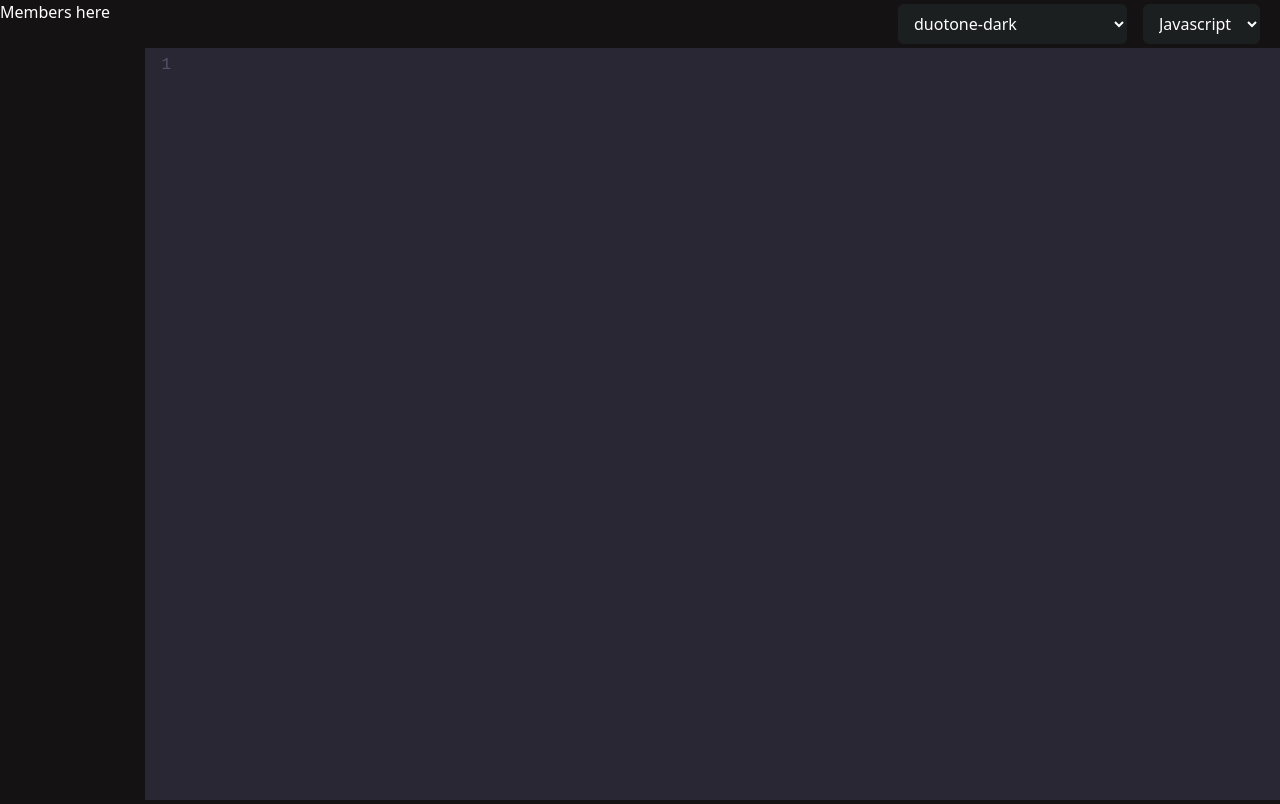
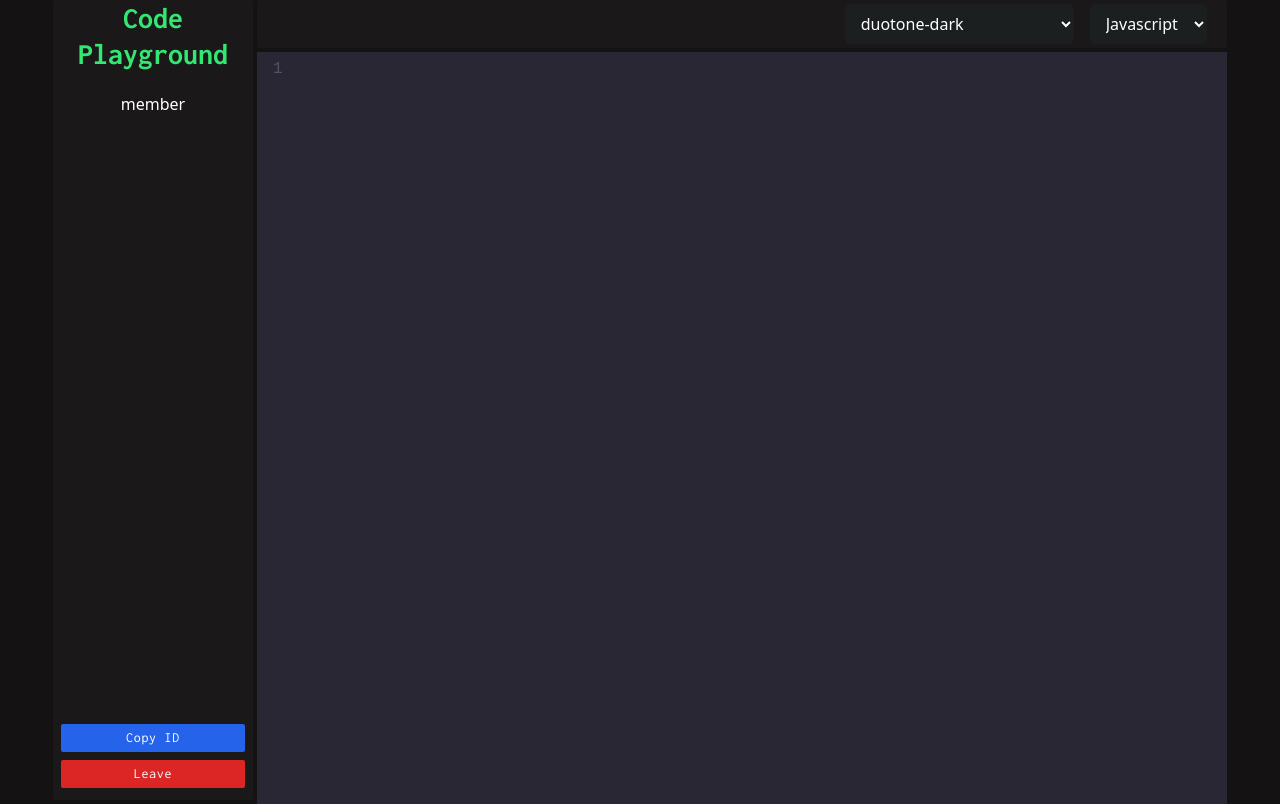
Before and after one commit to gaurav-goswami/Code-Playground, a React (Vite) app in the folder client/: page /playground/1 in a window 1280 px wide. Built offline with nearby package versions, Linux system fonts and the light colour scheme.

Commit message:
add codeMembers and update ui changes

```diff
--- a/client/index.html
+++ b/client/index.html
@@ -2,7 +2,6 @@
 <html lang="en">
   <head>
     <meta charset="UTF-8" />
-    <link rel="icon" type="image/svg+xml" href="/vite.svg" />
     <meta name="viewport" content="width=device-width, initial-scale=1.0" />
     <title>Code Playground</title>
   </head>
--- a/client/src/Components/Editor/CodeMembers.tsx
+++ /dev/null
@@ -1,13 +0,0 @@
-import React from "react";
-
-const CodeMembers: React.FC = () => {
-  return (
-    <>
-      <div className="w-[150px] h-full">
-        <span className="text-white">Members here</span>
-      </div>
-    </>
-  );
-};
-
-export default CodeMembers;
--- a/client/src/Components/Editor/Editor.tsx
+++ b/client/src/Components/Editor/Editor.tsx
@@ -56,8 +56,8 @@ const Editor: React.FC = () => {
   }, [editorOption]);
 
   return (
-    <div className="lg:w-11/12 h-screen w-screen">
-      <div className="h-[6%] w-full py-1 flex gap-4 px-5 justify-end">
+    <div className="lg:w-11/12 h-screen w-screen mx-auto flex flex-col gap-1">
+      <div className="h-max w-full py-1 flex gap-4 px-5 justify-end items-center bg-[#1a1818] rounded-sm">
 
         {/* theme select options */}
         <Select name="theme" change={handleOptionChange}>
--- /dev/null
+++ b/client/src/Components/Member/CodeMembers.tsx
@@ -0,0 +1,25 @@
+import React from "react";
+import CTAButton from "../Button/CTAButton";
+
+const CodeMembers: React.FC = () => {
+  return (
+    <>
+      <div className="w-[220px] max-h-full md:flex hidden flex-col bg-[#1a1818] px-1 rounded-sm">
+        <div className="flex w-full flex-1 flex-col overflow-y-scroll gap-5">
+          <h2 className="text-center font-inconsolata text-3xl font-bold text-[#33e872]">
+            Code Playground
+          </h2>
+          <div className="flex flex-wrap gap-3 items-center justify-center">
+            <p className="text-white">member</p>
+          </div>
+        </div>
+        <div className="flex flex-col gap-2 w-full p-1 h-[10%]">
+          <CTAButton style="text-sm border-none bg-blue-600 text-white hover:bg-blue-700">Copy ID</CTAButton>
+          <CTAButton style="text-sm bg-red-600 border-none text-white hover:bg-red-700">Leave</CTAButton>
+        </div>
+      </div>
+    </>
+  );
+};
+
+export default CodeMembers;
--- /dev/null
+++ b/client/src/Components/Member/Member.tsx
@@ -0,0 +1,11 @@
+import React from 'react'
+
+const Member : React.FC = () => {
+  return (
+    <>
+
+    </>
+  )
+}
+
+export default Member
--- a/client/src/Components/Select/Select.tsx
+++ b/client/src/Components/Select/Select.tsx
@@ -6,7 +6,7 @@ const Select: React.FC<ISelect> = (props) => {
 
   return (
     <>
-      <select name={name} onChange={change} className="px-3 py-2 cursor-pointer bg-[#1c1f1f] text-white rounded-md">
+      <select name={name} onChange={change} className="px-3 py-2 cursor-pointer bg-[#1c1f1f] text-white rounded-md h-[40px]">
         {children}
       </select>
     </>
--- a/client/src/Pages/EditorPage.tsx
+++ b/client/src/Pages/EditorPage.tsx
@@ -1,16 +1,19 @@
-import React from 'react'
-import Editor from '../Components/Editor/Editor';
-import CodeMembers from '../Components/Editor/CodeMembers';
+import React from "react";
+import Editor from "../Components/Editor/Editor";
+import CodeMembers from "../Components/Member/CodeMembers";
+import CodeWrapper from "../Wrappers/CodeWrapper";
 
-const EditorPage : React.FC = () => {
+const EditorPage: React.FC = () => {
   return (
     <>
-        <div className='flex relative'>
-            <CodeMembers />
-            <Editor />
+      <CodeWrapper>
+        <div className="flex relative max-h-screen gap-1">
+          <CodeMembers />
+          <Editor />
         </div>
+      </CodeWrapper>
     </>
-  )
-}
+  );
+};
 
 export default EditorPage;
--- a/client/src/Pages/Playground.tsx
+++ b/client/src/Pages/Playground.tsx
@@ -14,7 +14,7 @@ const Playground: React.FC = () => {
         <div className="w-full h-screen flex justify-center items-center">
 
           {/* playground (join/create) container */}
-          <div className="max-[580px]:w-[90%] w-[30rem] h-max min-[2200px]:min-w-[550px] px-2.5 py-5 bg-[#1c1f1f] rounded-sm flex flex-col items-start gap-4">
+          <div className="max-[580px]:w-[90%] w-[25rem] h-max px-2.5 py-5 bg-[#1c1f1f] rounded-sm flex flex-col items-start gap-4">
 
             <div className="flex w-full gap-2 justify-between">
 
--- /dev/null
+++ b/client/src/Wrappers/CodeWrapper.tsx
@@ -0,0 +1,14 @@
+import React from "react";
+import { IMainWrapperProps } from "../Interface/Interface";
+
+const MainWrapper: React.FC<IMainWrapperProps> = (props) => {
+  const { children } = props;
+
+  return (
+    <div className="lg:w-11/12 min-h-screen max-h-max mx-auto max-w-[1800px]">
+      {children}
+    </div>
+  );
+};
+
+export default MainWrapper;
--- a/client/src/Wrappers/MainWrapper.tsx
+++ b/client/src/Wrappers/MainWrapper.tsx
@@ -7,7 +7,7 @@ const MainWrapper : React.FC <IMainWrapperProps> = (props) => {
     const {children} = props;
 
   return (
-    <div className='md:w-9/12 min-h-screen max-h-max mx-auto w-11/12'>
+    <div className='md:w-9/12 min-h-screen max-h-max mx-auto max-w-[1400px]'>
         <Navbar />
         {children}
     </div>
```
